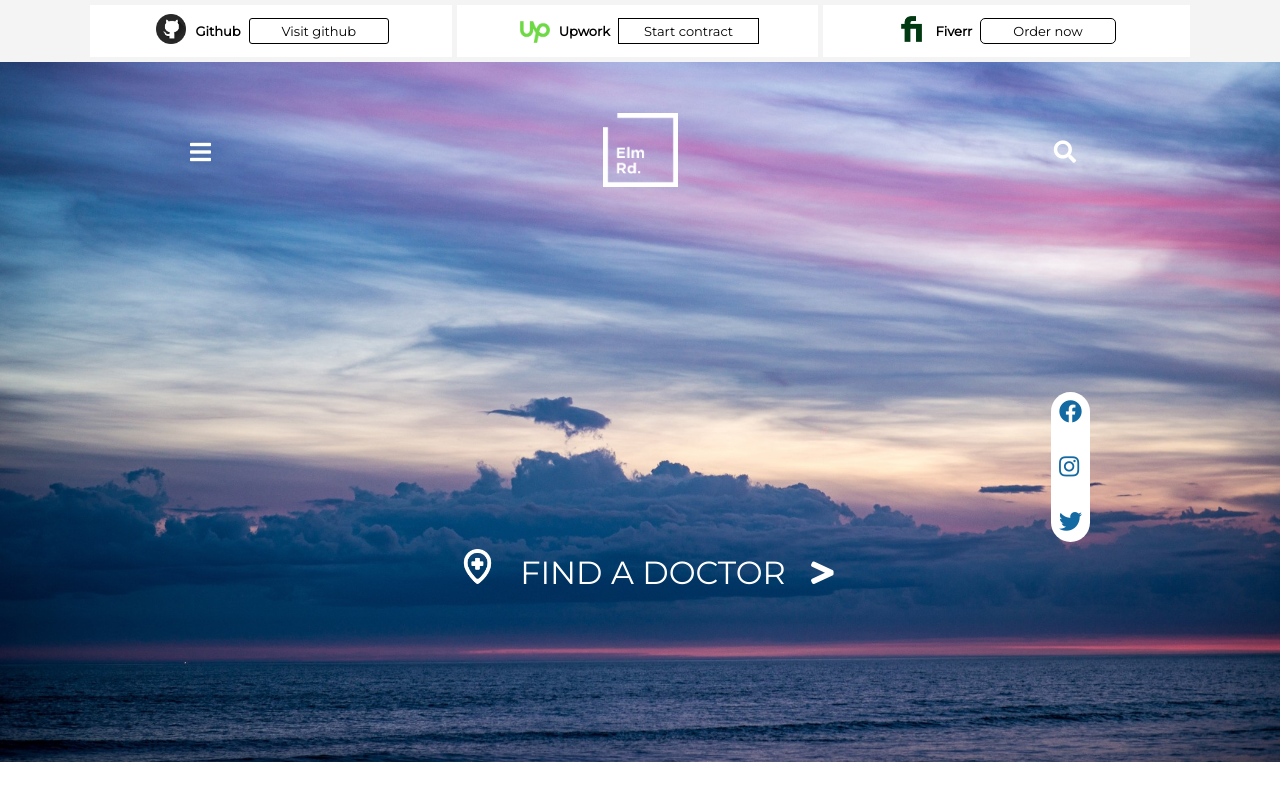
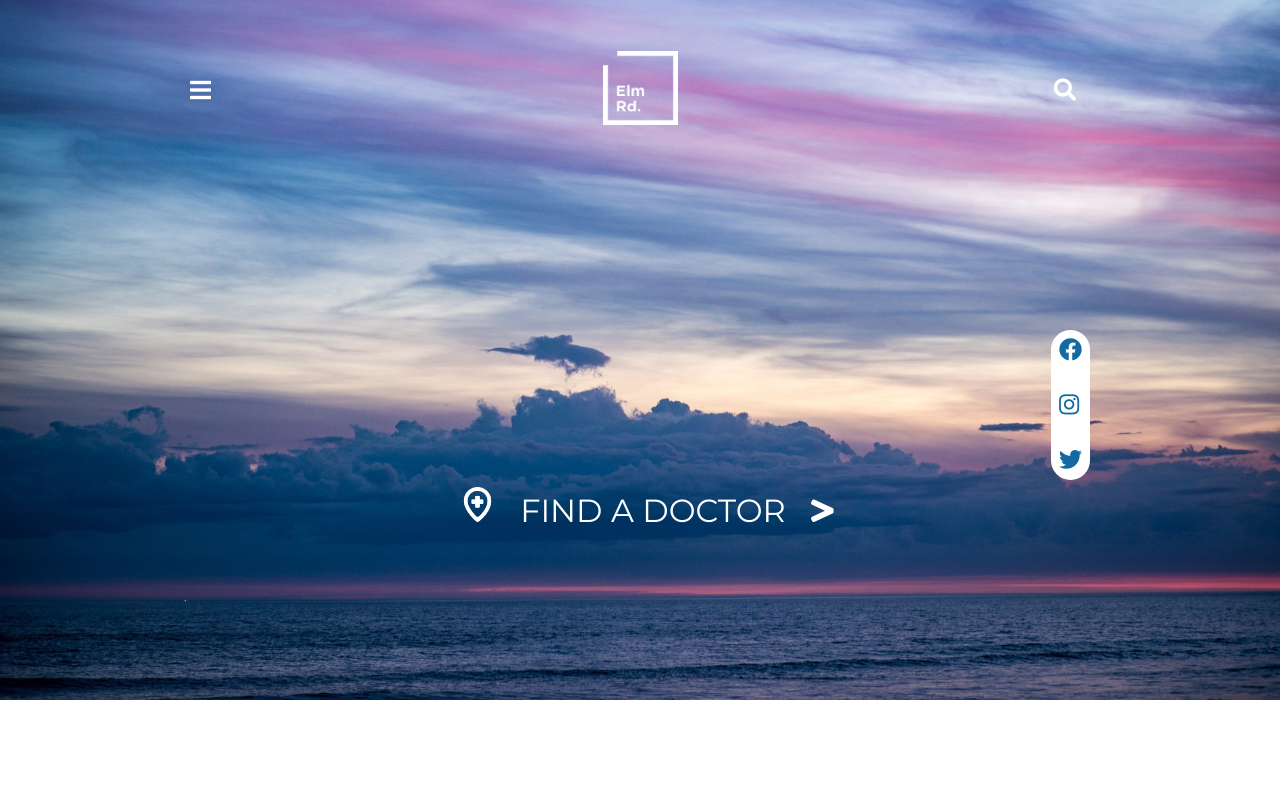
Before and after one commit to MrBasit/ELMRD, a plain HTML site: page index.html in a window 1280 px wide. Shown: the top 800 px of the page. Drawn offline with Linux system fonts and the light colour scheme.

Commit message:
removed freelancing header

```diff
--- a/index.html
+++ b/index.html
@@ -13,36 +13,6 @@
 
 </head>
 <body>
-	<!-- Freelancing -->
-
-	<div class="freelancing">
-		<div class="freelance-container">
-			<div  id="github" class="freelance">
-				<a href="https://github.com/mrbasit" class="img" target="_blank">
-					<img class="imgleave" src="image/new.png">
-					<img class="imghover" src="image/newwhite.png">
-				</a>
-				<p> Github</p>
-				<a href="https://github.com/mrbasit" target="_blank" class="button"> Visit github</a>
-			</div>
-			<div id="upwork" class="freelance">
-				<a href="https://www.upwork.com/freelancers/~015224734dafe31cf8" class="img" target="_blank">
-					<img class="imgleave" src="image/upwork.png">
-					<img class="imghover" src="image/upwork.png">
-				</a>
-				<p> Upwork</p>
-				<a href="https://www.upwork.com/freelancers/~015224734dafe31cf8" class="button" target="_blank"> Start contract</a>
-			</div>
-			<div id="fiverr" class="freelance">
-				<a href="https://www.fiverr.com/techsol_030" class="img" target="_blank">
-					<img class="imgleave" src="image/fiver1.png">
-					<img class="imghover" src="image/fiver.png">
-				</a>
-				<p> Fiverr</p>
-				<a href="https://www.fiverr.com/techsol_030" class="button" target="_blank">Order now</a>
-			</div>
-		</div>
-	</div>
 	<!-- Header -->
 
 	<header>
```
